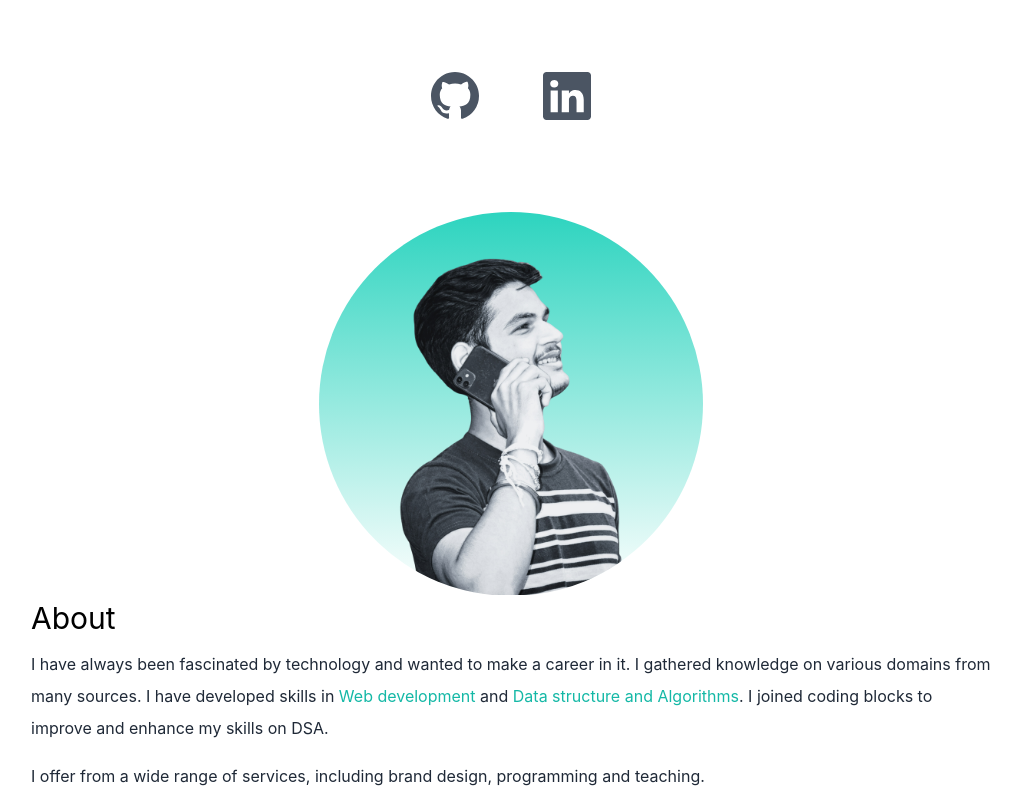
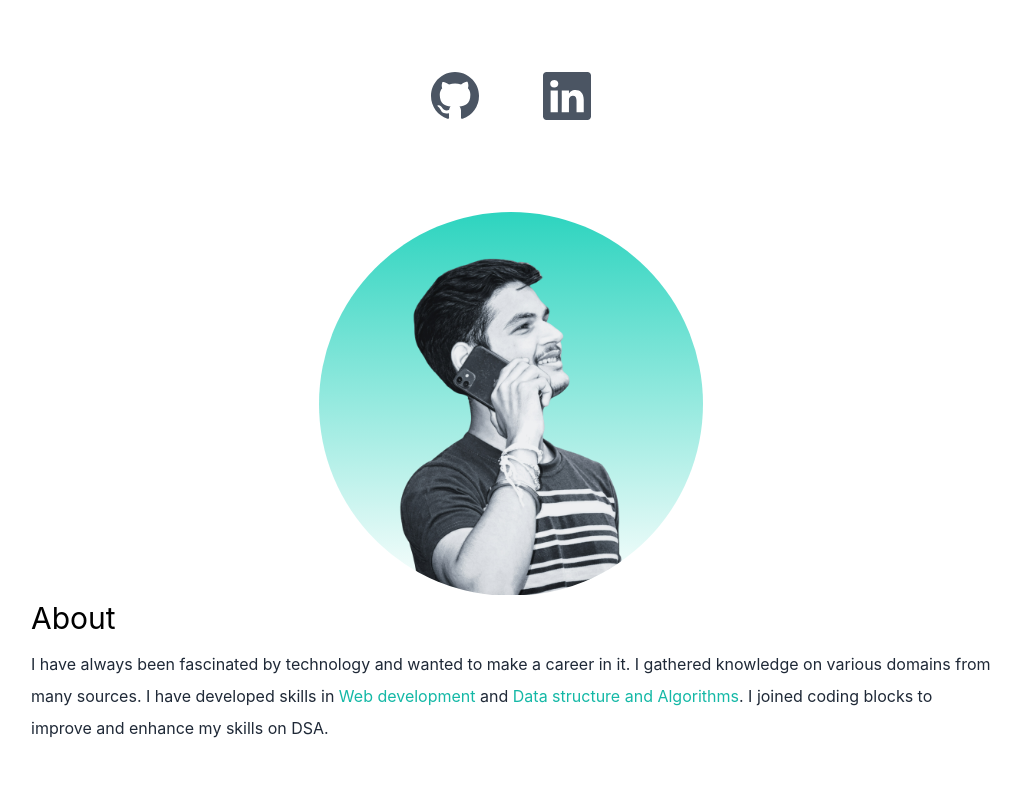
Before and after one commit to argoswamii/Portfolio, a Next.js app: page / in a window 1280 px wide. Shown: the part 428-1228 px from the top of the page, without its empty margins (129-1150 px from the left). After the commit the page ends 1196 px from the top, so only its background shows below. Built offline with nearby package versions, Linux system fonts and the light colour scheme.

Commit message:
Third commit

```diff
--- a/pages/index.js
+++ b/pages/index.js
@@ -52,8 +52,6 @@ export default function Home() {
 					  I gathered knowledge on various domains from many sources. I have developed skills in
             <span className="text-teal-500"> Web development</span> and <span className="text-teal-500">Data structure and Algorithms</span>. I joined coding blocks to improve and enhance my skills on DSA.</p>
             <p className="text-md py-2 leading-8 text-gray-800 dark:text-gray-200">
-              I offer from a wide range of services, including brand design,
-              programming and teaching.
             </p>
           </div>
         </section>
```
